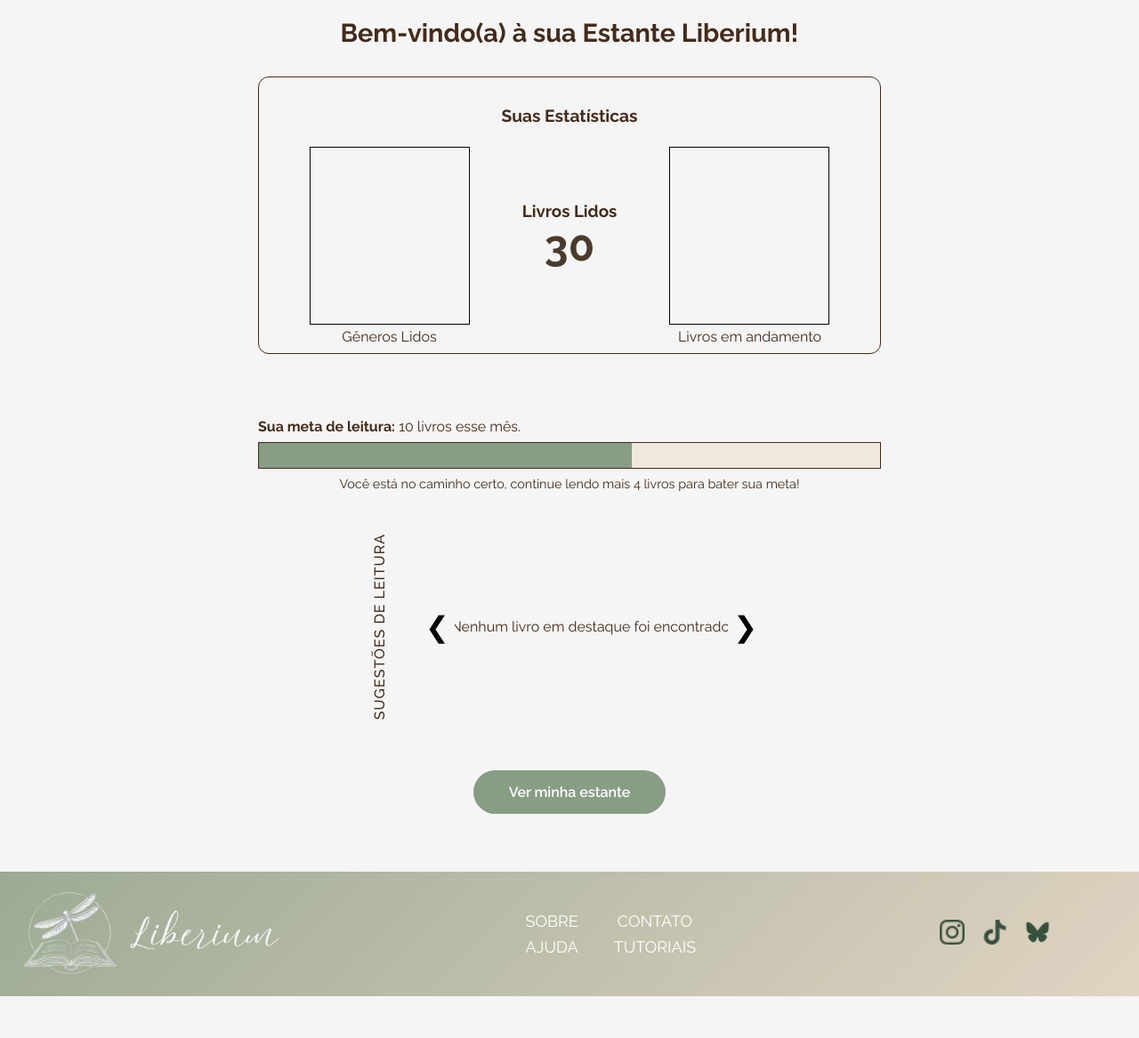
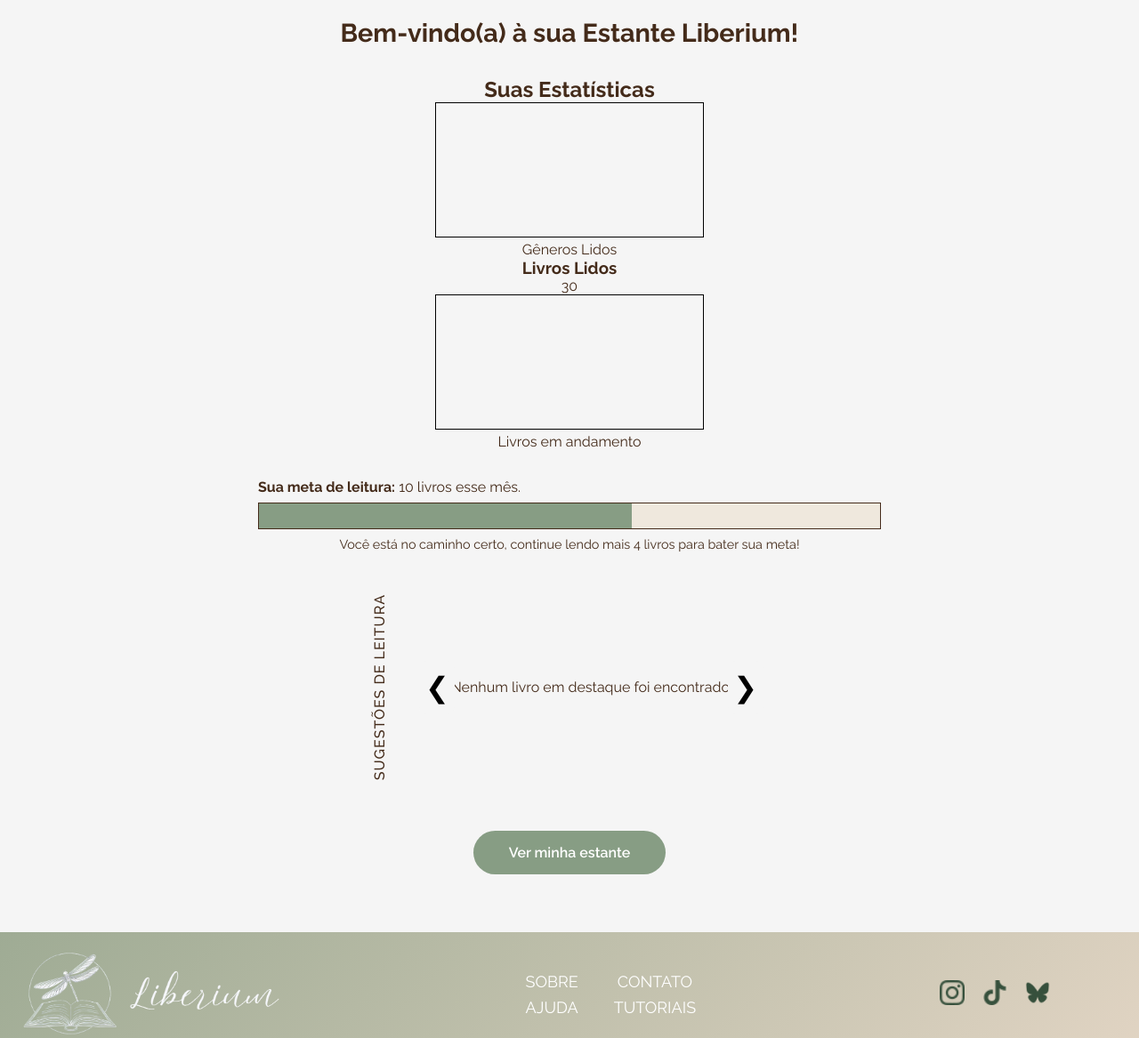
Before and after one commit to Isa-fee/Liberium, a Flask app: page /home in a window 1280 px wide. Shown: the part 75-1242 px from the top of the page at 89% size. Before the commit the page ends 1195 px from the top, so only its background shows below. Run offline with Flask 3, Linux system fonts and the light colour scheme; the visitor is signed in with stand-in values (Sample User, id 1); data comes from the database, SQL or seed files in the repository; a map, chart or similar area stays blank.

Commit message:
Apenas corrigindo um detalhe no css que estava em conflito.

```diff
--- a/static/css/style.css
+++ b/static/css/style.css
@@ -244,46 +244,6 @@ body {
 .titulo-home {
     font-size: 1.8rem;
     margin-bottom: 2rem;
-}
-
-/* Estatísticas */
-.estatisticas {
-    display: flex;
-    flex-direction: column;
-    align-items: center;
-    border: 1px solid var(--marrom-cafe);
-    border-radius: 12px;
-    padding: 2rem 1.5rem;
-    margin-bottom: 2.5rem;
-    background-color: var(--branco-floral);
-    width: 95%; /* Mantenha uma boa porcentagem para que ele se adapte ao max-width do .content */
-    max-width: 700px;
-}
-
-.estatisticas h2 {
-    width: 40%;
-    margin-bottom: 1.5rem;
-    font-size: 1.2rem;
-}
-
-.estatisticas-container {
-    width: 90%;
-    display: flex;
-    justify-content: space-between;
-    align-items: center;
-    flex-wrap: wrap;
-    gap: 1rem;
-}
-
-.grafico {
-    width: 180px;
-    height: 200px;
-}
-
-.numero-livros span {
-    font-size: 3rem;
-    color: #4a3b2c;
-    font-weight: bold;
 }
 
 /* Meta de leitura */
```
Also changed, not shown: static/css/perfil/style.css (+5 -318 lines).
